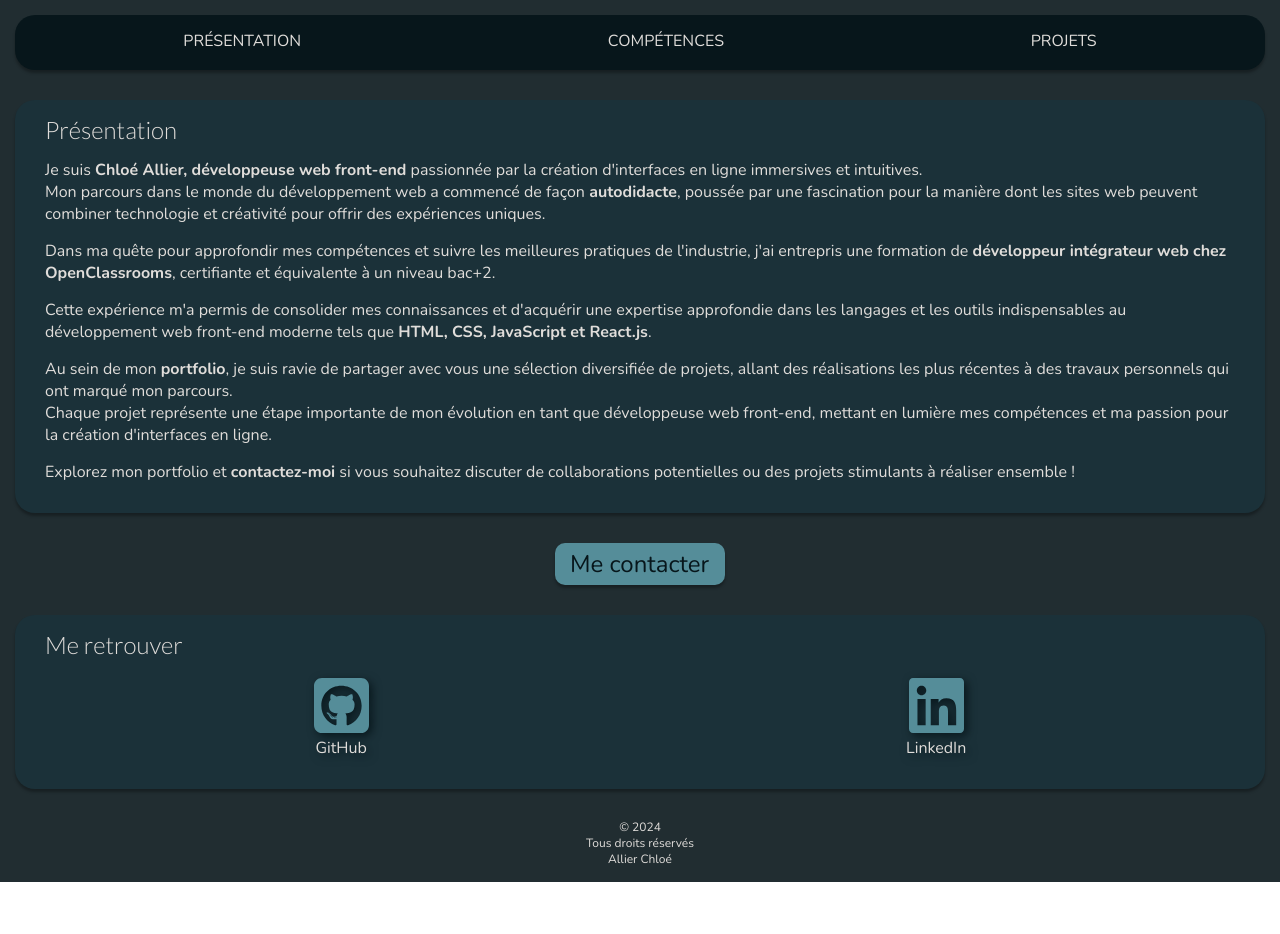
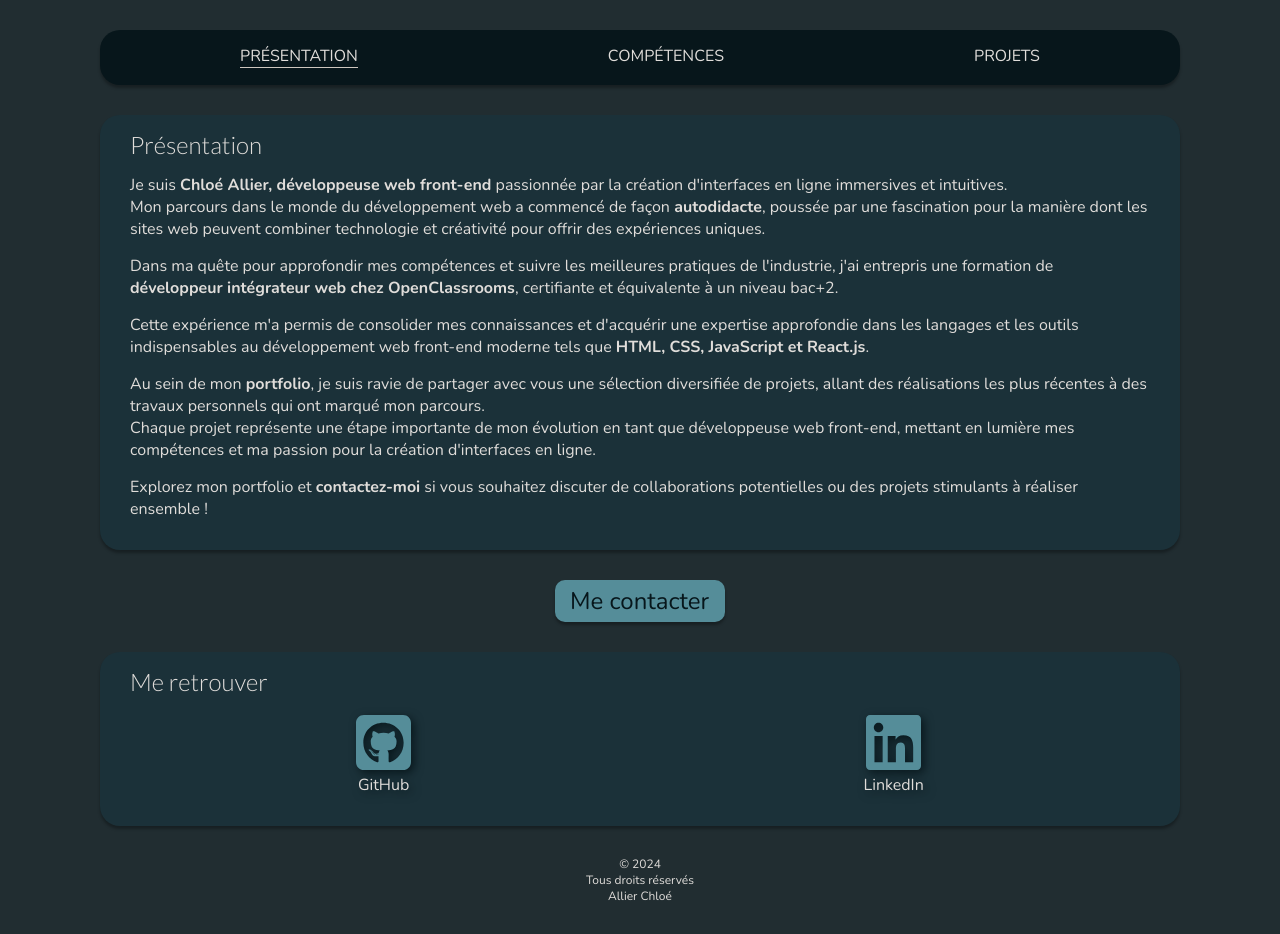
Before and after one commit to 01Chloe/Portfolio, a React (Vite) app: page / in a window 1280 px wide. Before the commit the page ends 882 px from the top, so only its background shows below. Built offline with nearby package versions, Linux system fonts and the light colour scheme.

Commit message:
Add navbar animation

```diff
--- a/src/assets/styles/header.scss
+++ b/src/assets/styles/header.scss
@@ -50,9 +50,20 @@ header {
       &:not(:last-child) {
         margin-bottom: 10px;
       }
-      &:hover {
-        opacity: 0.5;
-        transition: opacity 0.2s ease-out;
+      &::after {
+        content: "";
+        width: 0;
+        height: 0.5px;
+        background-color: vars.$lightColor;
+        display: block;
+        margin: 0 auto;
+        transition: width 0.3s ease-out;
+      }
+      &:hover::after {
+        width: 100%;
+      }
+      &.active::after {
+        width: 100%;
       }
     }
   }
--- a/src/components/Header.tsx
+++ b/src/components/Header.tsx
@@ -1,4 +1,4 @@
-import { Link } from "react-router-dom"
+import { NavLink } from "react-router-dom"
 import { useState } from "react"
 import "../assets/styles/header.scss"
 
@@ -14,9 +14,24 @@ const Header = () => {
       </div>
 
       <nav className="header-nav">
-        <Link to="/">Présentation</Link>
-        <Link to="/skills">Compétences</Link>
-        <Link to="/projects">Projets</Link>
+        <NavLink
+          to="/"
+          className={({ isActive }) => (isActive ? "active" : "")}
+        >
+          Présentation
+        </NavLink>
+        <NavLink
+          to="/skills"
+          className={({ isActive }) => (isActive ? "active" : "")}
+        >
+          Compétences
+        </NavLink>
+        <NavLink
+          to="/projects"
+          className={({ isActive }) => (isActive ? "active" : "")}
+        >
+          Projets
+        </NavLink>
       </nav>
     </header>
   )
--- a/src/index.scss
+++ b/src/index.scss
@@ -17,13 +17,13 @@
 }
 
 @media screen and (min-width: vars.$tablet) {
-  .app {
+  #root {
     padding: 30px 60px;
   }
 }
 
 @media screen and (min-width: vars.$desktop) {
-  .app {
+  #root {
     padding: 30px 100px;
   }
 }
```
